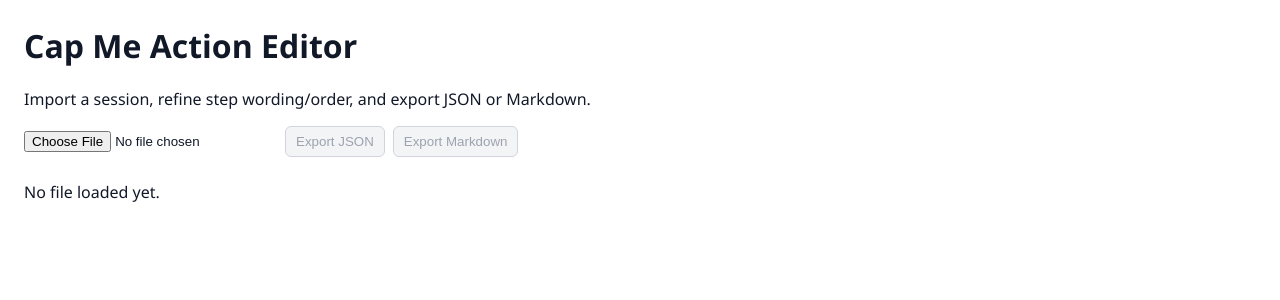
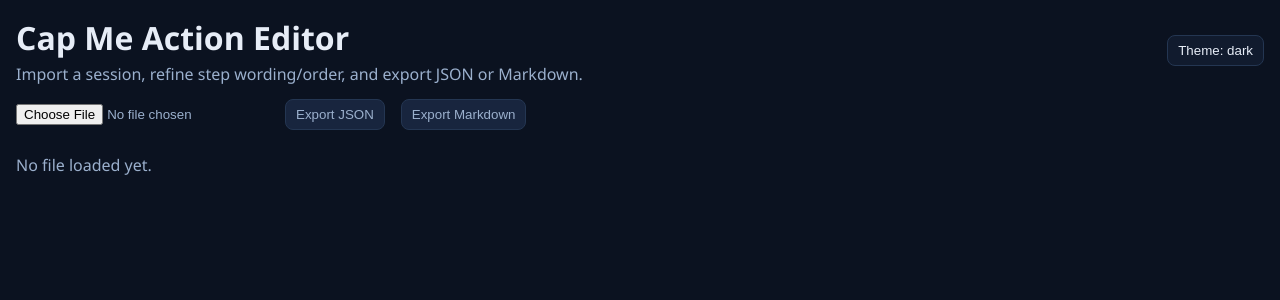
Before and after one commit to mmmatia2/cap-me-action, a React (Vite) app in the folder app/: page / in a window 1280 px wide. Shown: the top 300 px of the page. Built offline with nearby package versions, Linux system fonts and the light colour scheme.

Commit message:
feat(ui): add recorder hotkeys and fix editor dark-theme overflow issues

```diff
--- a/app/src/App.jsx
+++ b/app/src/App.jsx
@@ -1,4 +1,4 @@
-import { useMemo, useState } from "react";
+import { useEffect, useMemo, useState } from "react";
 
 // Purpose: provide a practical step editor for exported recorder sessions.
 // Inputs: exported session JSON files and in-app edits to title/instruction/note/order.
@@ -31,8 +31,6 @@ function selectorToLabel(selector) {
   if (!text) {
     return "";
   }
-
-  // Drop long ancestry selectors; they are noisy and brittle.
   if (text.includes(">")) {
     return "";
   }
@@ -42,7 +40,6 @@ function selectorToLabel(selector) {
     return "";
   }
 
-  // Prefer the most specific chunk of a selector.
   const lastToken = normalized.split(/\s+/).pop() || "";
   if (!lastToken || /^[a-z]+$/i.test(lastToken)) {
     return "";
@@ -108,7 +105,7 @@ function deriveTitle(step) {
     return `Open ${step.pageTitle || step.url || "page"}`;
   }
   if (step.type === "scroll") {
-    return `Scroll page`;
+    return "Scroll page";
   }
   return `Perform ${step.type || "action"}`;
 }
@@ -180,13 +177,37 @@ function asMarkdown(payload) {
   return [...header, ...body].join("\n");
 }
 
-function buttonStyle(disabled = false) {
+function getPalette(theme) {
+  if (theme === "light") {
+    return {
+      bg: "#f7fafc",
+      surface: "#ffffff",
+      surfaceAlt: "#f8fafc",
+      border: "#dbe4f0",
+      text: "#0f172a",
+      textSoft: "#475569",
+      accent: "#2563eb"
+    };
+  }
+
   return {
-    border: "1px solid #d1d5db",
-    borderRadius: 6,
+    bg: "#0b1220",
+    surface: "#111b2e",
+    surfaceAlt: "#18253e",
+    border: "#243652",
+    text: "#e7edf7",
+    textSoft: "#9bb0cd",
+    accent: "#60a5fa"
+  };
+}
+
+function buttonStyle(palette, disabled = false) {
+  return {
+    border: `1px solid ${palette.border}`,
+    borderRadius: 8,
     padding: "7px 10px",
-    background: disabled ? "#f3f4f6" : "#fff",
-    color: disabled ? "#9ca3af" : "#111827",
+    background: disabled ? palette.surfaceAlt : palette.surface,
+    color: disabled ? palette.textSoft : palette.text,
     cursor: disabled ? "not-allowed" : "pointer"
   };
 }
@@ -195,6 +216,17 @@ export default function App() {
   const [payload, setPayload] = useState(null);
   const [error, setError] = useState("");
   const [selectedId, setSelectedId] = useState(null);
+  const [theme, setTheme] = useState("dark");
+  const palette = getPalette(theme);
+
+  useEffect(() => {
+    // Purpose: keep page chrome visually consistent with the selected editor theme.
+    // Inputs: current theme palette. Outputs: document-level background/margin styles.
+    document.body.style.margin = "0";
+    document.body.style.background = palette.bg;
+    document.body.style.color = palette.text;
+    document.documentElement.style.background = palette.bg;
+  }, [palette.bg, palette.text]);
 
   const selectedStep = useMemo(
     () => payload?.steps?.find((step) => step.id === selectedId) || payload?.steps?.[0] || null,
@@ -294,44 +326,93 @@ export default function App() {
   }
 
   return (
-    <main style={{ fontFamily: "Segoe UI, sans-serif", padding: 16, color: "#111827" }}>
-      <h1 style={{ marginTop: 0 }}>Cap Me Action Editor</h1>
-      <p style={{ marginBottom: 16 }}>Import a session, refine step wording/order, and export JSON or Markdown.</p>
+    <main
+      style={{
+        fontFamily: "Segoe UI, sans-serif",
+        padding: 16,
+        color: palette.text,
+        background: palette.bg,
+        minHeight: "100vh",
+        width: "100%",
+        overflowX: "hidden",
+        boxSizing: "border-box"
+      }}
+    >
+      <div style={{ display: "flex", justifyContent: "space-between", alignItems: "center" }}>
+        <div>
+          <h1 style={{ marginTop: 0, marginBottom: 4 }}>Cap Me Action Editor</h1>
+          <p style={{ margin: 0, color: palette.textSoft }}>Import a session, refine step wording/order, and export JSON or Markdown.</p>
+        </div>
+        <button type="button" style={buttonStyle(palette, false)} onClick={() => setTheme((t) => (t === "dark" ? "light" : "dark"))}>
+          Theme: {theme}
+        </button>
+      </div>
 
-      <input type="file" accept=".json,application/json" onChange={onFileSelected} />
-      <button type="button" onClick={exportJson} disabled={!payload} style={{ ...buttonStyle(!payload), marginLeft: 8 }}>
-        Export JSON
-      </button>
-      <button type="button" onClick={exportMarkdown} disabled={!payload} style={{ ...buttonStyle(!payload), marginLeft: 8 }}>
-        Export Markdown
-      </button>
-      {error ? <p style={{ color: "#b91c1c" }}>{error}</p> : null}
+      <div style={{ marginTop: 14, display: "flex", gap: 8, alignItems: "center", flexWrap: "wrap" }}>
+        <input
+          type="file"
+          accept=".json,application/json"
+          onChange={onFileSelected}
+          style={{ maxWidth: "320px", color: palette.textSoft }}
+        />
+        <button type="button" onClick={exportJson} disabled={!payload} style={{ ...buttonStyle(palette, !payload), marginLeft: 8 }}>
+          Export JSON
+        </button>
+        <button type="button" onClick={exportMarkdown} disabled={!payload} style={{ ...buttonStyle(palette, !payload), marginLeft: 8 }}>
+          Export Markdown
+        </button>
+      </div>
+      {error ? <p style={{ color: "#ef4444" }}>{error}</p> : null}
 
       {!payload ? (
-        <p style={{ marginTop: 24 }}>No file loaded yet.</p>
+        <p style={{ marginTop: 24, color: palette.textSoft }}>No file loaded yet.</p>
       ) : (
-        <section style={{ display: "grid", gridTemplateColumns: "380px 1fr", gap: 16, marginTop: 16 }}>
-          <aside style={{ border: "1px solid #e5e7eb", borderRadius: 8, padding: 12, maxHeight: 620, overflow: "auto" }}>
+        <section style={{ display: "grid", gridTemplateColumns: "380px minmax(0, 1fr)", gap: 16, marginTop: 16 }}>
+          <aside style={{ border: `1px solid ${palette.border}`, background: palette.surface, borderRadius: 10, padding: 12, maxHeight: 620, overflow: "auto" }}>
             <h2 style={{ fontSize: 16, margin: "0 0 8px" }}>
               Session: {payload.session.id} ({payload.steps.length} steps)
             </h2>
             {payload.steps.map((step, idx) => (
-              <div key={step.id} style={{ border: "1px solid #d1d5db", borderRadius: 6, padding: 8, marginBottom: 8, background: step.id === selectedStep?.id ? "#eff6ff" : "#fff" }}>
-                <button type="button" onClick={() => setSelectedId(step.id)} style={{ width: "100%", textAlign: "left", border: 0, background: "transparent", padding: 0, cursor: "pointer", fontWeight: 600 }}>
+              <div
+                key={step.id}
+                style={{
+                  border: `1px solid ${palette.border}`,
+                  borderRadius: 8,
+                  padding: 8,
+                  marginBottom: 8,
+                  background: step.id === selectedStep?.id ? palette.surfaceAlt : palette.surface
+                }}
+              >
+                <button
+                  type="button"
+                  onClick={() => setSelectedId(step.id)}
+                  style={{ width: "100%", textAlign: "left", border: 0, background: "transparent", padding: 0, cursor: "pointer", color: palette.text, fontWeight: 600 }}
+                >
                   #{step.stepIndex} {step.title}
                 </button>
                 <div style={{ marginTop: 6, display: "flex", gap: 6 }}>
-                  <button type="button" onClick={() => moveStep(step.id, -1)} disabled={idx === 0} style={buttonStyle(idx === 0)}>Up</button>
-                  <button type="button" onClick={() => moveStep(step.id, 1)} disabled={idx === payload.steps.length - 1} style={buttonStyle(idx === payload.steps.length - 1)}>Down</button>
-                  <button type="button" onClick={() => deleteStep(step.id)} style={{ ...buttonStyle(false), color: "#b91c1c" }}>Delete</button>
+                  <button type="button" onClick={() => moveStep(step.id, -1)} disabled={idx === 0} style={buttonStyle(palette, idx === 0)}>
+                    Up
+                  </button>
+                  <button
+                    type="button"
+                    onClick={() => moveStep(step.id, 1)}
+                    disabled={idx === payload.steps.length - 1}
+                    style={buttonStyle(palette, idx === payload.steps.length - 1)}
+                  >
+                    Down
+                  </button>
+                  <button type="button" onClick={() => deleteStep(step.id)} style={{ ...buttonStyle(palette, false), color: "#ef4444" }}>
+                    Delete
+                  </button>
                 </div>
               </div>
             ))}
           </aside>
 
-          <article style={{ border: "1px solid #e5e7eb", borderRadius: 8, padding: 12 }}>
+          <article style={{ border: `1px solid ${palette.border}`, background: palette.surface, borderRadius: 10, padding: 12, minWidth: 0 }}>
             {!selectedStep ? (
-              <p>Select a step.</p>
+              <p style={{ color: palette.textSoft }}>Select a step.</p>
             ) : (
               <>
                 <h2 style={{ marginTop: 0 }}>Step #{selectedStep.stepIndex}</h2>
@@ -341,7 +422,7 @@ export default function App() {
                   id="title"
                   value={selectedStep.title}
                   onChange={(event) => updateStep(selectedStep.id, { title: event.target.value })}
-                  style={{ width: "100%", marginTop: 4, marginBottom: 10, padding: 8 }}
+                  style={{ width: "100%", marginTop: 4, marginBottom: 10, padding: 8, borderRadius: 8, border: `1px solid ${palette.border}`, background: palette.surfaceAlt, color: palette.text }}
                 />
 
                 <label htmlFor="instruction" style={{ display: "block", fontWeight: 600 }}>Instruction</label>
@@ -350,7 +431,7 @@ export default function App() {
                   rows={3}
                   value={selectedStep.instruction}
                   onChange={(event) => updateStep(selectedStep.id, { instruction: event.target.value })}
-                  style={{ width: "100%", marginTop: 4, marginBottom: 10 }}
+                  style={{ width: "100%", marginTop: 4, marginBottom: 10, borderRadius: 8, border: `1px solid ${palette.border}`, background: palette.surfaceAlt, color: palette.text }}
                 />
 
                 <label htmlFor="note" style={{ display: "block", fontWeight: 600 }}>Note (optional)</label>
@@ -359,11 +440,24 @@ export default function App() {
                   rows={2}
                   value={selectedStep.note}
                   onChange={(event) => updateStep(selectedStep.id, { note: event.target.value })}
-                  style={{ width: "100%", marginTop: 4, marginBottom: 10 }}
+                  style={{ width: "100%", marginTop: 4, marginBottom: 10, borderRadius: 8, border: `1px solid ${palette.border}`, background: palette.surfaceAlt, color: palette.text }}
                 />
 
                 <h3 style={{ marginBottom: 6 }}>Step Metadata</h3>
-                <pre style={{ margin: 0, background: "#f9fafb", padding: 10, borderRadius: 6, overflow: "auto", maxHeight: 260 }}>
+                <pre
+                  style={{
+                    margin: 0,
+                    background: palette.surfaceAlt,
+                    border: `1px solid ${palette.border}`,
+                    color: palette.textSoft,
+                    padding: 10,
+                    borderRadius: 6,
+                    overflow: "auto",
+                    maxHeight: 260,
+                    whiteSpace: "pre-wrap",
+                    overflowWrap: "anywhere"
+                  }}
+                >
                   {JSON.stringify(selectedStep, null, 2)}
                 </pre>
               </>
```
Also changed, not shown: extension/content-script.js (+49 -4 lines), 1 other file (tests, documents, lock files or other folders).
